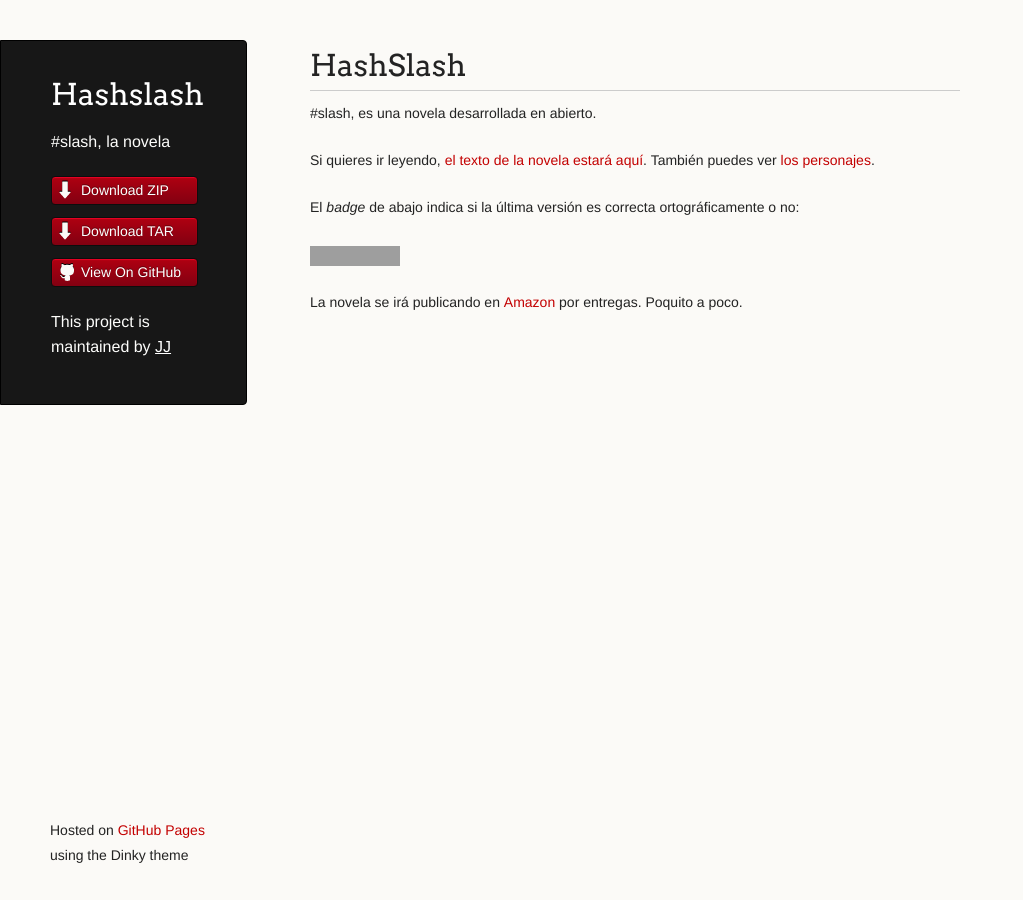
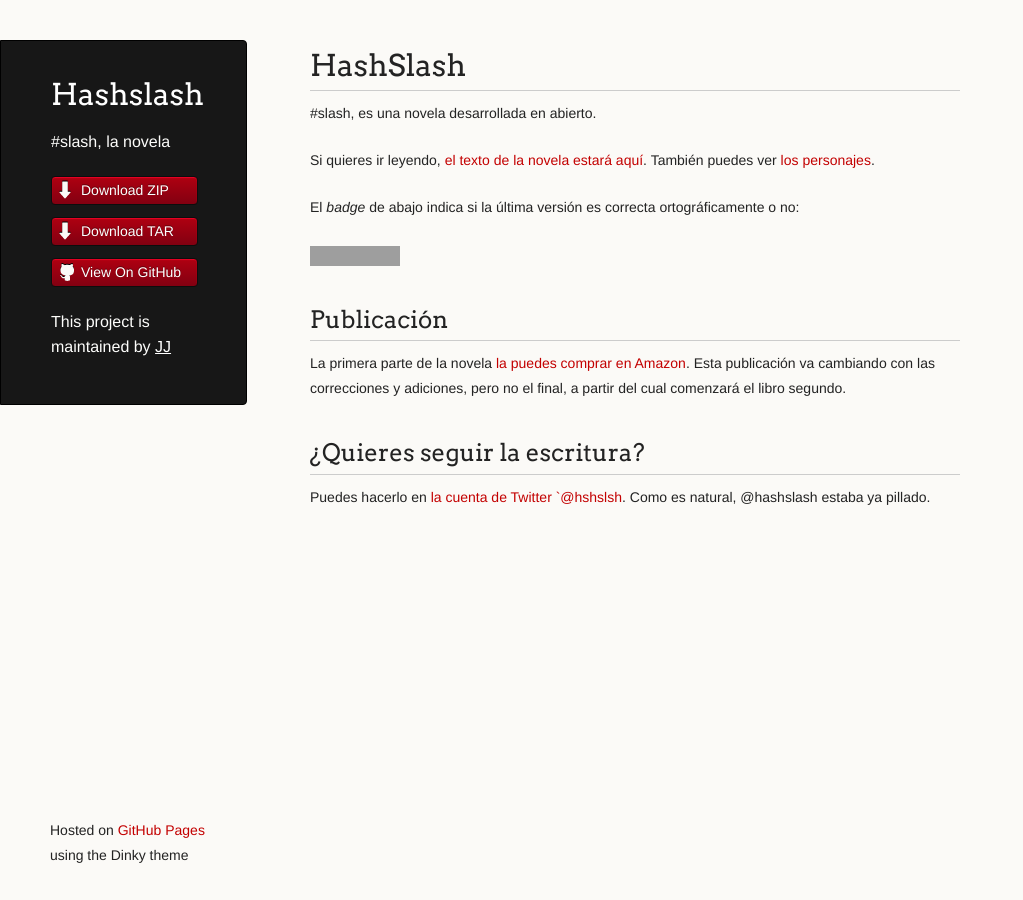
Before and after one commit to JJ/HashSlash, a Jekyll site: the page built from index.md, in a window 1280 px wide. Shown: the whole page, without its empty margins (0-1023 px from the left). Built offline with Jekyll 4.4.1, drawn with Linux system fonts in a browser that asks for light colours; grey boxes are pictures that could not be loaded.

Commit message:
Sync README.md from master to gh-pages

```diff
--- a/index.md
+++ b/index.md
@@ -15,5 +15,17 @@ Si quieres ir leyendo,
 
 [![Build Status](https://travis-ci.org/JJ/HashSlash.png)](https://travis-ci.org/JJ/HashSlash)
 
-La novela se irá publicando en [Amazon](http://amazon.es) por
-entregas. Poquito a poco.
+Publicación
+---
+
+La primera parte de la novela
+[la puedes comprar en Amazon](https://www.amazon.es/dp/B00IBIYHC0?tag=atalaya-21&camp=3634&creative=24822&linkCode=as4&creativeASIN=B00IBIYHC0&adid=1QPHCEY5JGN96X9AM0MN&). Esta
+publicación va cambiando con las correcciones y adiciones, pero no el
+final, a partir del cual comenzará el libro segundo.
+
+¿Quieres seguir la escritura?
+---
+
+Puedes hacerlo en
+[la cuenta de Twitter `@hshslsh](http://twitter.com/hshslsh). Como es
+natural, @hashslash estaba ya pillado.
```
